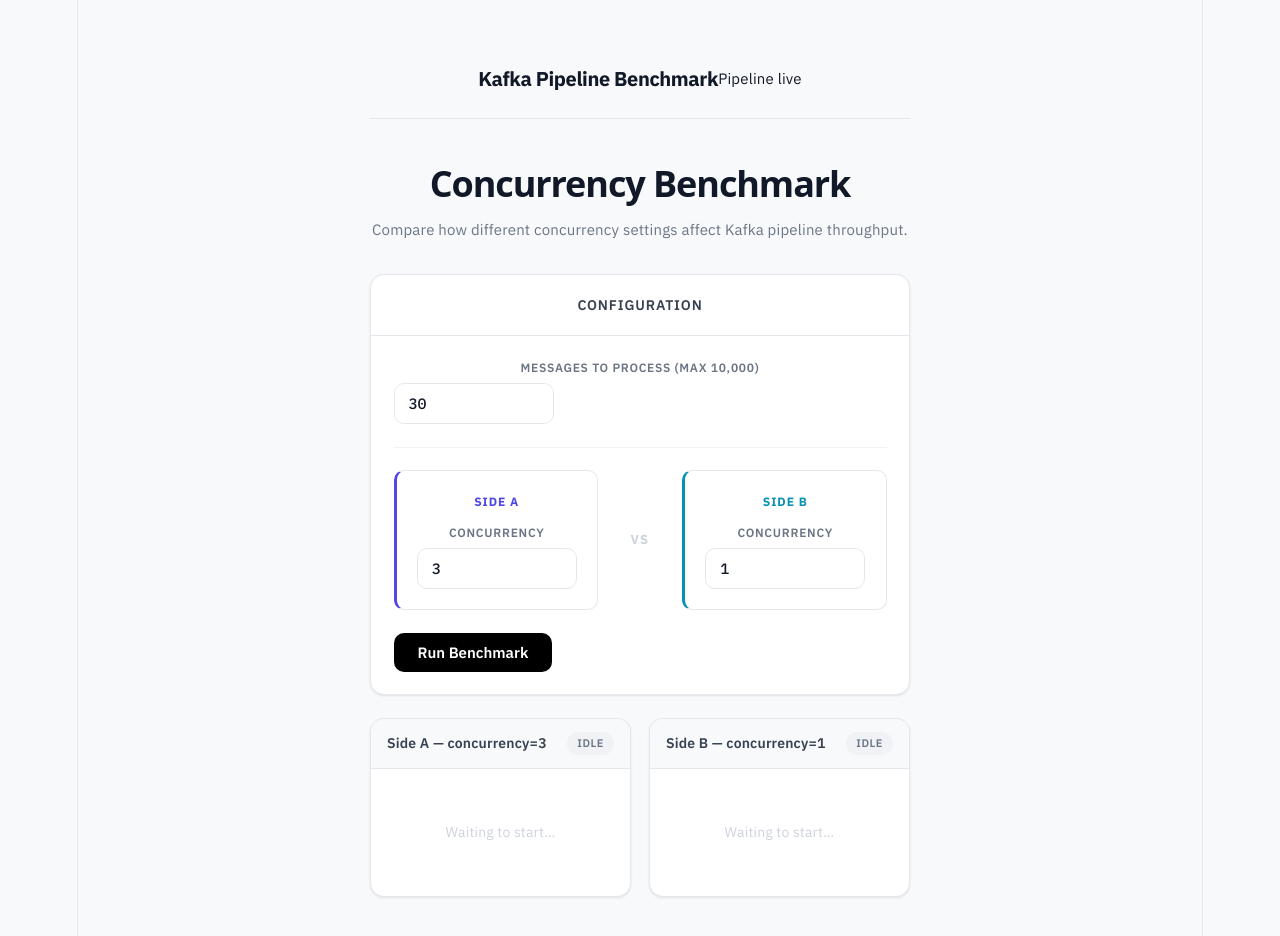
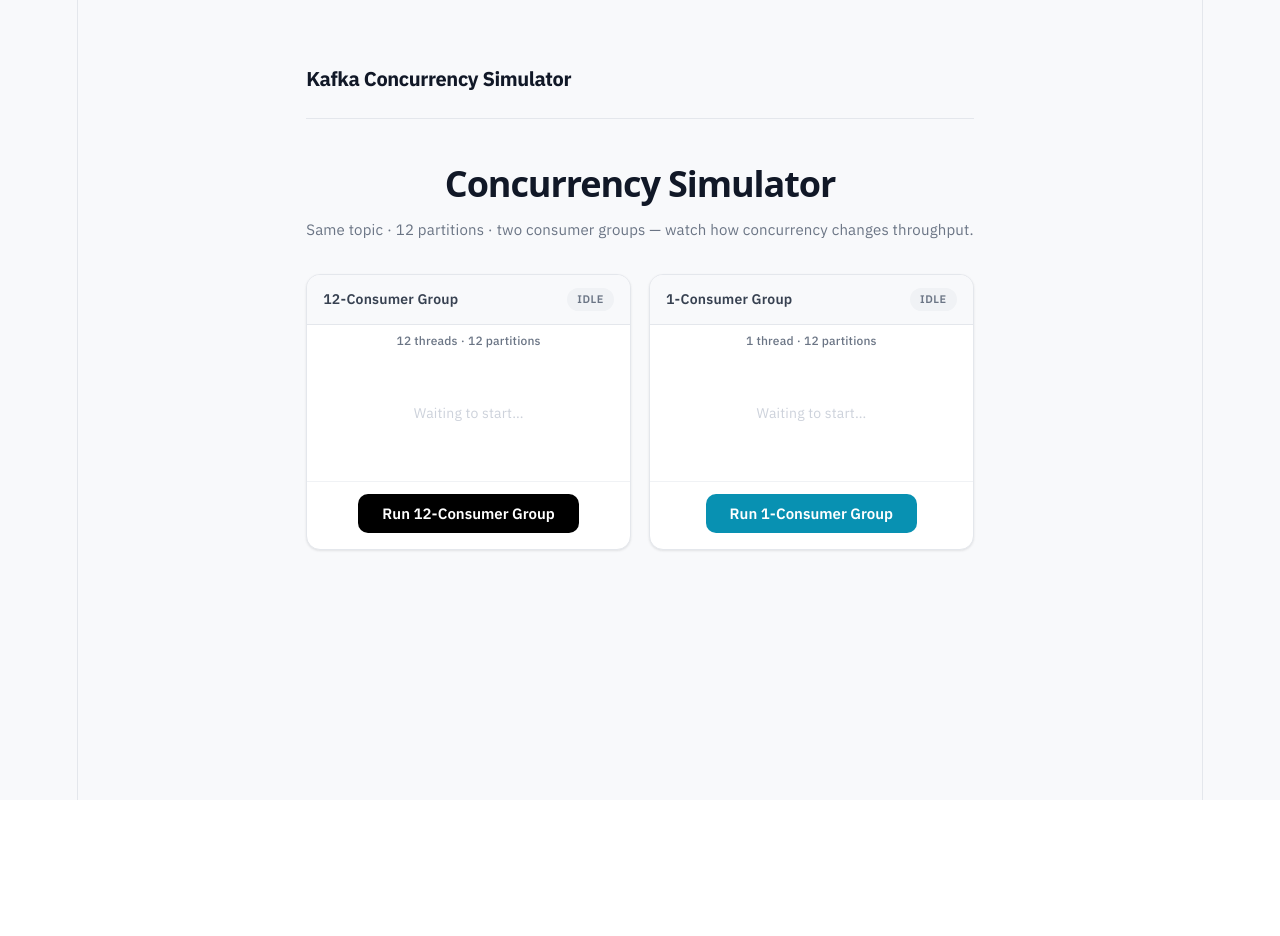
Before and after one commit to nandaniluitel/kafka-ui, a React (Vite) app: page / in a window 1280 px wide. Shown: the top 936 px of the page. After the commit the page ends 800 px from the top, so only its background shows below. Built offline with nearby package versions, Linux system fonts and the light colour scheme.

Commit message:
some changes

```diff
--- a/src/App.css
+++ b/src/App.css
@@ -93,7 +93,7 @@
 .topbar {
   display: flex;
   align-items: center;
-  justify-content: center;
+  justify-content: space-between;
   margin-bottom: 2rem;
   padding: 1.5rem 0 1.25rem;
   border-bottom: 1px solid var(--border);
@@ -730,6 +730,125 @@
   color: var(--gray-500);
 }
 
+/* ── TOPBAR BADGE ── */
+.topbar-badge {
+  display: inline-flex;
+  align-items: center;
+  gap: 7px;
+  font-size: 13px;
+  font-weight: 500;
+  color: var(--gray-500);
+  padding: 6px 14px;
+  background: var(--gray-100);
+  border-radius: 20px;
+}
+
+.dot-live {
+  width: 7px;
+  height: 7px;
+  border-radius: 50%;
+  background: var(--green);
+  flex-shrink: 0;
+}
+
+/* ── PANEL DESC + FOOTER ── */
+.panel-desc {
+  padding: 6px 16px 0;
+  font-size: 12px;
+  color: var(--gray-500);
+  font-weight: 500;
+}
+
+.panel-footer {
+  padding: 12px 16px 16px;
+  border-top: 1px solid var(--gray-100);
+  margin-top: 4px;
+}
+
+/* ── PROGRESS BAR ── */
+.count-display {
+  display: flex;
+  align-items: baseline;
+  gap: 2px;
+  margin-bottom: 8px;
+}
+
+.count-num {
+  font-size: 1.25rem;
+  font-family: "IBM Plex Mono", monospace;
+  font-weight: 600;
+  color: var(--indigo);
+}
+
+.count-sep {
+  font-size: 14px;
+  color: var(--gray-300);
+  margin: 0 2px;
+}
+
+.count-total {
+  font-size: 13px;
+  font-family: "IBM Plex Mono", monospace;
+  color: var(--gray-500);
+}
+
+.progress-outer {
+  height: 6px;
+  background: var(--gray-100);
+  border-radius: 3px;
+  overflow: hidden;
+  margin-bottom: 14px;
+}
+
+.progress-inner {
+  height: 100%;
+  background: var(--indigo);
+  border-radius: 3px;
+  transition: width 0.35s ease;
+}
+
+.progress-inner-b {
+  background: var(--teal);
+}
+
+/* ── SECONDARY BUTTON ── */
+.btn-primary-b {
+  background: var(--teal);
+  color: #ffffff;
+  box-shadow: none;
+}
+
+.btn-primary-b:hover:not(:disabled) {
+  background: #0e7490;
+  transform: translateY(-1px);
+}
+
+.btn-primary-b:active:not(:disabled) {
+  transform: translateY(0);
+}
+
+.btn-primary-b:disabled {
+  background: var(--gray-200);
+  color: var(--gray-500);
+  cursor: not-allowed;
+  transform: none;
+}
+
+/* ── STOP + RESET ROWS ── */
+.stop-row,
+.reset-row {
+  display: flex;
+  justify-content: center;
+  margin-top: 1rem;
+  padding-bottom: 0.5rem;
+}
+
+/* ── DARK SPINNER (for topbar) ── */
+.spinner-dark {
+  border-color: rgba(0, 0, 0, 0.15);
+  border-top-color: var(--gray-500);
+}
+
 /* ── RESPONSIVE ── */
 @media (max-width: 640px) {
   .panels {
--- a/src/App.jsx
+++ b/src/App.jsx
@@ -1,174 +1,96 @@
-import { useState, useRef } from "react";
+import { useState, useRef, useEffect } from "react";
 import axios from "axios";
 import "./App.css";
 
-const S1 = import.meta.env.VITE_S1_URL || "http://localhost:8081";
 const S2 = import.meta.env.VITE_S2_URL || "http://localhost:8082";
 const S3 = import.meta.env.VITE_S3_URL || "http://localhost:8083";
 
-const COLORS = [
-  "#4f46e5",
-  "#0891b2",
-  "#059669",
-  "#d97706",
-  "#7c3aed",
-  "#dc2626",
+const TOTAL = 30_000;
+const PARTITIONS = 12;
+
+const HIGH_COLORS = [
+  "#4f46e5","#0891b2","#059669","#d97706","#7c3aed","#dc2626",
+  "#0d9488","#ea580c","#1d4ed8","#15803d","#b91c1c","#6d28d9",
 ];
+const LOW_COLOR = "#0891b2";
 
 function sleep(ms) {
   return new Promise((r) => setTimeout(r, ms));
 }
 
 export default function App() {
-  const [count, setCount] = useState(30);
-  const [concA, setConcA] = useState(3);
-  const [concB, setConcB] = useState(1);
   const [phase, setPhase] = useState("idle");
-  const [progressA, setProgressA] = useState(null);
-  const [progressB, setProgressB] = useState(null);
-  const [timeA, setTimeA] = useState(null);
-  const [timeB, setTimeB] = useState(null);
+  const [highProgress, setHighProgress] = useState(null);
+  const [lowProgress, setLowProgress] = useState(null);
+  const [highTime, setHighTime] = useState(null);
+  const [lowTime, setLowTime] = useState(null);
   const [error, setError] = useState(null);
-  const [users, setUsers] = useState([]);
-  const [readyMsg, setReadyMsg] = useState("");
-  const startListenerRef = useRef(null);
+
   const abortRef = useRef(false);
 
-  async function fetchUsers() {
-    const s3Res = await axios.get(`${S3}/users`);
-    const reverseMap = { ACTIVE: "1", INACTIVE: "2", PENDING: "3" };
-    const merged = s3Res.data.map((u) => ({
-      id: u.id,
-      name: u.name,
-      raw: reverseMap[u.status] || "?",
-      mapped: u.status,
-    }));
-    setUsers(merged);
+  async function pollProgress(setProgress, startTime) {
+    while (!abortRef.current) {
+      const res = await axios.get(`${S3}/users/count`);
+      const count = Number(res.data.count || 0);
+      const elapsed = Date.now() - startTime;
+      setProgress({ count, elapsed });
+      if (count >= TOTAL) return elapsed;
+      await sleep(400);
+    }
+    throw new Error("Aborted");
   }
 
-  async function waitUntilAllInKafka(total) {
-    while (true) {
-      if (abortRef.current) throw new Error("Aborted");
-      const res = await axios.get(`${S1}/outbox/stats`);
-      const pending = Number(res.data.PENDING || 0);
-      const published = Number(res.data.PUBLISHED || 0);
-      const failed = Number(res.data.FAILED || 0);
-      const total_outbox = pending + published + failed;
-      if (pending === 0 && total_outbox >= total) break;
-      await sleep(800);
-    }
-  }
-
-  async function pollUntilService3Done(setProgress, startTime, total) {
-    while (true) {
-      if (abortRef.current) throw new Error("Aborted");
-      const res = await axios.get(`${S3}/users`);
-      const count3 = res.data.length;
-      const elapsed = Date.now() - startTime;
-      setProgress({ published: count3, total, elapsed });
-      if (count3 >= total) break;
-      await sleep(800);
-    }
-    return Date.now() - startTime;
-  }
-
-  async function waitForUserToStart(side) {
-    setReadyMsg(
-      `All ${count} messages are sitting in Kafka waiting. Click "Start Listener" to begin timing.`
-    );
-    setPhase(`ready${side}`);
-    return new Promise((resolve) => {
-      startListenerRef.current = resolve;
-    });
-  }
-
-  async function runSide(side, concurrency, setProgress) {
-    // 1. set concurrency
-    await axios.post(`${S2}/concurrency?value=${concurrency}`);
-    await sleep(1000);
-
-    // 2. stop listener
-    await axios.post(`${S2}/listener/stop`);
-    await sleep(500);
-
-    // 3. clear everything
-    await axios.delete(`${S1}/reset`);
-    await axios.delete(`${S3}/users`);
-    await sleep(500);
-
-    // 4. seed records
-    await axios.post(`${S1}/seed?count=${count}`);
-
-    // 5. wait until all records are in Kafka
-    setPhase(`seeding${side}`);
-    await waitUntilAllInKafka(count);
-
-    // 6. wait for user to click start
-    await waitForUserToStart(side);
-
-    // 7. start timer + start listener at same time
-    const start = Date.now();
-    await axios.post(`${S2}/listener/start`);
-
-    // 8. poll Service 3 until all records received
-    setPhase(`running${side}`);
-    const elapsed = await pollUntilService3Done(setProgress, start, count);
-    return elapsed;
-  }
-
-  async function runBenchmark() {
+  async function runSimulation(type) {
     setError(null);
-    setProgressA(null);
-    setProgressB(null);
-    setTimeA(null);
-    setTimeB(null);
-    setUsers([]);
     abortRef.current = false;
 
+    const setProgress = type === "high" ? setHighProgress : setLowProgress;
+    const setTime = type === "high" ? setHighTime : setLowTime;
+
+    setPhase(`running-${type}`);
+    setProgress({ count: 0, elapsed: 0 });
+
     try {
-      const msA = await runSide("A", concA, setProgressA);
-      setTimeA(msA);
+      await axios.delete(`${S3}/users`);
+      await axios.post(`${S2}/simulation/${type}/start`);
 
-      await sleep(1500);
-
-      const msB = await runSide("B", concB, setProgressB);
-      setTimeB(msB);
-
-      setPhase("done");
-      await fetchUsers();
+      const start = Date.now();
+      const elapsed = await pollProgress(setProgress, start);
+      setTime(elapsed);
+      setPhase(`done-${type}`);
     } catch (e) {
       setError(e.message);
       setPhase("idle");
     }
   }
 
-  function handleStartListener() {
-    if (startListenerRef.current) {
-      startListenerRef.current();
-      startListenerRef.current = null;
-    }
+  function stopSimulation() {
+    abortRef.current = true;
+    axios.post(`${S2}/simulation/stop`).catch(() => {});
+    setPhase("idle");
   }
 
-  const partitions = 3;
-  const isSeeding = phase === "seedingA" || phase === "seedingB";
-  const isReady = phase === "readyA" || phase === "readyB";
-  const isRunning = phase === "runningA" || phase === "runningB";
-  const isBusy = isSeeding || isReady || isRunning;
-  const winner = timeA && timeB ? (timeA <= timeB ? "A" : "B") : null;
+  const isRunning = phase.startsWith("running-");
+  const isHigh = phase === "running-high";
+  const isLow = phase === "running-low";
+  const winner =
+    highTime && lowTime ? (highTime < lowTime ? "high" : "low") : null;
 
-  function PartitionBars({ progress, concurrency }) {
-    if (!progress) return <div className="bars-empty">Waiting to start…</div>;
-    const { published, total, elapsed } = progress;
-    const active = Math.min(concurrency, partitions);
-    const perPart = Math.ceil(total / partitions);
+  function PartitionBars({ progress, concurrency, isHighGroup }) {
+    if (!progress)
+      return <div className="bars-empty">Waiting to start…</div>;
+
+    const { count, elapsed } = progress;
+    const perPart = Math.ceil(TOTAL / PARTITIONS);
 
     return (
       <div className="bars">
-        {Array.from({ length: partitions }, (_, i) => {
-          const thread = i % active;
-          const col = COLORS[thread % COLORS.length];
-          const done = Math.min(Math.max(published - i * perPart, 0), perPart);
+        {Array.from({ length: PARTITIONS }, (_, i) => {
+          const done = Math.min(Math.max(count - i * perPart, 0), perPart);
           const pct = Math.round((done / perPart) * 100);
+          const col = isHighGroup
+            ? HIGH_COLORS[i % HIGH_COLORS.length]
+            : LOW_COLOR;
           return (
             <div key={i} className="bar-row">
               <div className="bar-label">P{i}</div>
@@ -190,35 +112,80 @@
     );
   }
 
-  function StatusBadge({ side }) {
-    if (phase === `seeding${side}`)
-      return (
-        <span className="status status-seeding">
-          <span className="status-dot" />
-          Seeding
-        </span>
-      );
-    if (phase === `ready${side}`)
-      return <span className="status status-ready">Ready</span>;
-    if (phase === `running${side}`)
-      return (
-        <span className={`status status-running${side === "B" ? "-b" : ""}`}>
-          <span className="status-dot" />
-          Running
-        </span>
-      );
-    if ((side === "A" && timeA) || (side === "B" && timeB))
-      return <span className="status status-done">Done</span>;
-    return <span className="status status-idle">Idle</span>;
-  }
+  function SimPanel({ type, label, subtitle, active, progress, time, onRun }) {
+    const isRunningThis = phase === `running-${type}`;
+    const isA = type === "high";
 
-  function TimeResult({ time, side }) {
-    if (!time) return null;
-    const isWinner = winner === side;
     return (
-      <div className={`time-result ${isWinner ? "time-winner" : "time-loser"}`}>
-        <span className="time-num">{(time / 1000).toFixed(2)}s</span>
-        <span className="time-tag">{isWinner ? "⚡ Faster" : "Slower"}</span>
+      <div className={`panel ${active ? (isA ? "panel-active-a" : "panel-active-b") : ""}`}>
+        <div className="panel-top">
+          <span className="panel-name">{label}</span>
+          {isRunningThis ? (
+            <span className={`status ${isA ? "status-running" : "status-running-b"}`}>
+              <span className="status-dot" />
+              Running
+            </span>
+          ) : time ? (
+            <span className="status status-done">Done</span>
+          ) : (
+            <span className="status status-idle">Idle</span>
+          )}
+        </div>
+        <div className="panel-desc">{subtitle}</div>
+        <div className="panel-body">
+          {progress && (
+            <>
+              <div className="count-display">
+                <span className="count-num">
+                  {progress.count.toLocaleString()}
+                </span>
+                <span className="count-sep"> / </span>
+                <span className="count-total">{TOTAL.toLocaleString()}</span>
+              </div>
+              <div className="progress-outer">
+                <div
+                  className={`progress-inner${isA ? "" : " progress-inner-b"}`}
+                  style={{
+                    width: `${Math.min((progress.count / TOTAL) * 100, 100).toFixed(1)}%`,
+                  }}
+                />
+              </div>
+            </>
+          )}
+          <PartitionBars
+            progress={progress}
+            concurrency={type === "high" ? 12 : 1}
+            isHighGroup={type === "high"}
+          />
+          {time && (
+            <div
+              className={`time-result ${
+                winner === type ? "time-winner" : "time-loser"
+              }`}
+            >
+              <span className="time-num">{(time / 1000).toFixed(2)}s</span>
+              <span className="time-tag">
+                {winner === type ? "Faster" : "Slower"}
+              </span>
+            </div>
+          )}
+        </div>
+        <div className="panel-footer">
+          <button
+            className={`btn ${isA ? "btn-primary" : "btn-primary-b"}`}
+            disabled={isRunning}
+            onClick={onRun}
+          >
+            {isRunningThis ? (
+              <>
+                <span className="spinner" />
+                Running…
+              </>
+            ) : (
+              `Run ${label}`
+            )}
+          </button>
+        </div>
       </div>
     );
   }
@@ -227,229 +194,97 @@
     <div className="app">
       <div className="topbar">
         <div className="topbar-brand">
-          <div className="topbar-name">Kafka Pipeline Benchmark</div>
-        </div>
-        <div className="topbar-badge">
-          <span className="dot-live" />
-          Pipeline live
+          <div className="topbar-name">Kafka Concurrency Simulator</div>
         </div>
       </div>
 
       <div className="page-title">
-        <h1>Concurrency Benchmark</h1>
+        <h1>Concurrency Simulator</h1>
         <p>
-          Compare how different concurrency settings affect Kafka pipeline
-          throughput.
+          Same topic · 12 partitions · two consumer groups — watch how
+          concurrency changes throughput.
         </p>
       </div>
 
-      <div className="config-card">
-        <div className="config-header">
-          <span className="config-header-title">Configuration</span>
-        </div>
-        <div className="config-body">
-          <div className="count-row">
-            <div className="inp-group">
-              <label>Messages to process (max 10,000)</label>
-              <input
-                type="number"
-                min="5"
-                max="10000"
-                value={count}
-                onChange={(e) => {
-                  const val = parseInt(e.target.value) || 30;
-                  setCount(Math.min(val, 10000));
-                }}
-              />
-            </div>
-          </div>
+      {error && <div className="error-bar">{error}</div>}
 
-          <div className="sides-grid">
-            <div className="side-card side-card-a">
-              <div className="side-tag tag-a">Side A</div>
-              <div className="inp-group">
-                <label>Concurrency</label>
-                <input
-                  type="number"
-                  min="1"
-                  max="10"
-                  value={concA}
-                  onChange={(e) => setConcA(parseInt(e.target.value) || 1)}
-                />
-              </div>
-            </div>
-            <div className="vs-divider">VS</div>
-            <div className="side-card side-card-b">
-              <div className="side-tag tag-b">Side B</div>
-              <div className="inp-group">
-                <label>Concurrency</label>
-                <input
-                  type="number"
-                  min="1"
-                  max="10"
-                  value={concB}
-                  onChange={(e) => setConcB(parseInt(e.target.value) || 1)}
-                />
-              </div>
-            </div>
-          </div>
-
-          <div className="btn-row">
-            <button
-              className="btn btn-primary"
-              onClick={runBenchmark}
-              disabled={isBusy}
-            >
-              {isSeeding ? (
-                <>
-                  <span className="spinner" />
-                  Seeding into Kafka…
-                </>
-              ) : isBusy && !isReady ? (
-                <>
-                  <span className="spinner" />
-                  {phase === "runningA" ? "Running Side A…" : "Running Side B…"}
-                </>
-              ) : (
-                "Run Benchmark"
-              )}
-            </button>
-
-            {isReady && (
-              <button className="btn btn-start" onClick={handleStartListener}>
-                ▶ Start Listener
-              </button>
-            )}
-
-            {phase === "done" && (
-              <button
-                className="btn btn-ghost"
-                onClick={() => {
-                  setPhase("idle");
-                  setProgressA(null);
-                  setProgressB(null);
-                  setTimeA(null);
-                  setTimeB(null);
-                  setUsers([]);
-                }}
-              >
-                Reset
-              </button>
-            )}
-          </div>
-
-          {isReady && <div className="ready-bar">✅ {readyMsg}</div>}
-
-          {error && <div className="error-bar">⚠ {error}</div>}
-        </div>
+      <div className="panels">
+        <SimPanel
+          type="high"
+          label="12-Consumer Group"
+          subtitle="12 threads · 12 partitions"
+          active={isHigh}
+          progress={highProgress}
+          time={highTime}
+          onRun={() => runSimulation("high")}
+        />
+        <SimPanel
+          type="low"
+          label="1-Consumer Group"
+          subtitle="1 thread · 12 partitions"
+          active={isLow}
+          progress={lowProgress}
+          time={lowTime}
+          onRun={() => runSimulation("low")}
+        />
       </div>
 
-      <div className="panels">
-        <div
-          className={`panel ${
-            phase === "runningA" || phase === "readyA" || phase === "seedingA"
-              ? "panel-active-a"
-              : ""
-          }`}
-        >
-          <div className="panel-top">
-            <span className="panel-name">Side A — concurrency={concA}</span>
-            <StatusBadge side="A" />
-          </div>
-          <div className="panel-body">
-            <PartitionBars progress={progressA} concurrency={concA} />
-            <TimeResult time={timeA} side="A" />
-          </div>
+      {isRunning && (
+        <div className="stop-row">
+          <button className="btn btn-ghost" onClick={stopSimulation}>
+            Stop Simulation
+          </button>
         </div>
+      )}
 
-        <div
-          className={`panel ${
-            phase === "runningB" || phase === "readyB" || phase === "seedingB"
-              ? "panel-active-b"
-              : ""
-          }`}
-        >
-          <div className="panel-top">
-            <span className="panel-name">Side B — concurrency={concB}</span>
-            <StatusBadge side="B" />
-          </div>
-          <div className="panel-body">
-            <PartitionBars progress={progressB} concurrency={concB} />
-            <TimeResult time={timeB} side="B" />
-          </div>
-        </div>
-      </div>
-
-      {phase === "done" && timeA && timeB && (
+      {winner && highTime && lowTime && (
         <div className="result-banner">
           <div className="result-banner-top">
             <span className="result-headline">
-              {winner === "A"
-                ? `Side A (concurrency=${concA}) wins`
-                : `Side B (concurrency=${concB}) wins`}
+              {winner === "high"
+                ? "12-Consumer Group wins!"
+                : "1-Consumer Group wins!"}
             </span>
             <span className="speedup-chip">
-              {winner === "A"
-                ? `${(timeB / timeA).toFixed(1)}x faster`
-                : `${(timeA / timeB).toFixed(1)}x faster`}
+              {winner === "high"
+                ? `${(lowTime / highTime).toFixed(1)}x faster`
+                : `${(highTime / lowTime).toFixed(1)}x faster`}
             </span>
           </div>
           <div className="result-stats">
             <div className="result-stat">
-              <div className="result-stat-label">Side A time</div>
+              <div className="result-stat-label">12-Consumer</div>
               <div className="result-stat-val">
-                {(timeA / 1000).toFixed(2)}s
+                {(highTime / 1000).toFixed(2)}s
               </div>
             </div>
             <div className="result-stat">
-              <div className="result-stat-label">Side B time</div>
+              <div className="result-stat-label">1-Consumer</div>
               <div className="result-stat-val">
-                {(timeB / 1000).toFixed(2)}s
+                {(lowTime / 1000).toFixed(2)}s
               </div>
             </div>
             <div className="result-stat">
               <div className="result-stat-label">Messages</div>
-              <div className="result-stat-val">{count}</div>
+              <div className="result-stat-val">
+                {TOTAL.toLocaleString()}
+              </div>
             </div>
           </div>
-        </div>
-      )}
-
-      {users.length > 0 && (
-        <div className="users-card">
-          <div className="users-header">
-            <span className="users-title">Pipeline Output</span>
-            <span className="users-count">{users.length} records</span>
-          </div>
-          <div className="users-table-wrap">
-            <table className="users-table">
-              <thead>
-                <tr>
-                  <th>ID</th>
-                  <th>Name</th>
-                  <th>Raw Status</th>
-                  <th>Mapped Status</th>
-                </tr>
-              </thead>
-              <tbody>
-                {users.map((u) => (
-                  <tr key={u.id}>
-                    <td className="mono">{u.id.substring(0, 8)}...</td>
-                    <td>{u.name}</td>
-                    <td>
-                      <span className="raw-badge">{u.raw}</span>
-                    </td>
-                    <td>
-                      <span
-                        className={`status-badge status-${u.mapped.toLowerCase()}`}
-                      >
-                        {u.mapped}
-                      </span>
-                    </td>
-                  </tr>
-                ))}
-              </tbody>
-            </table>
+          <div className="reset-row">
+            <button
+              className="btn btn-ghost"
+              onClick={() => {
+                setHighProgress(null);
+                setLowProgress(null);
+                setHighTime(null);
+                setLowTime(null);
+                setPhase("idle");
+                setError(null);
+              }}
+            >
+              Reset
+            </button>
           </div>
         </div>
       )}
```
Also changed, not shown: 1 other file (tests, documents, lock files or other folders).
